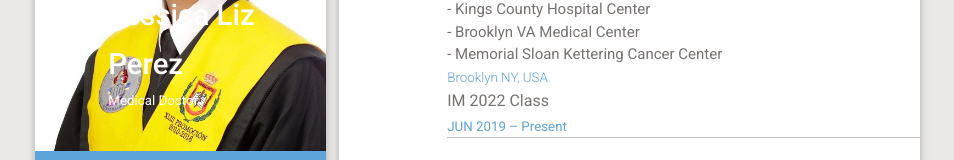
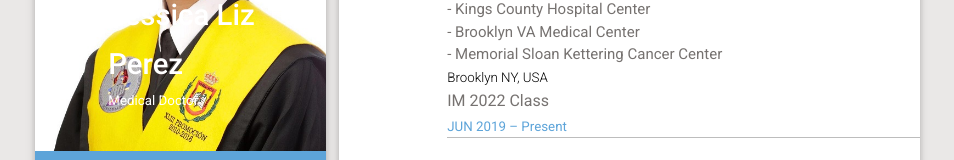
Before and after one commit to jcarlosaxzes/jessicaliz, a plain HTML site: page index.html in a window 1280 px wide. Shown: the part 206-366 px from the top of the page, without its empty margins (168-1122 px from the left). Drawn offline with Linux system fonts and the light colour scheme; some packages are replaced by stand-ins of ours.

Commit message:
changes2

```diff
--- a/index.html
+++ b/index.html
@@ -257,7 +257,7 @@
                                         <li> - Brooklyn VA Medical Center</li>
                                         <li> - Memorial Sloan Kettering Cancer Center</li>
                                     </ul>
-                                    <span style="font-weight:300"> Brooklyn NY, USA </span>
+                                    <span style="font-weight:300; color:black"> Brooklyn NY, USA </span>
 
                                 <h4 style="margin:0">IM 2022 Class </h4>
                                 <span>JUN 2019 – Present </span>
```
